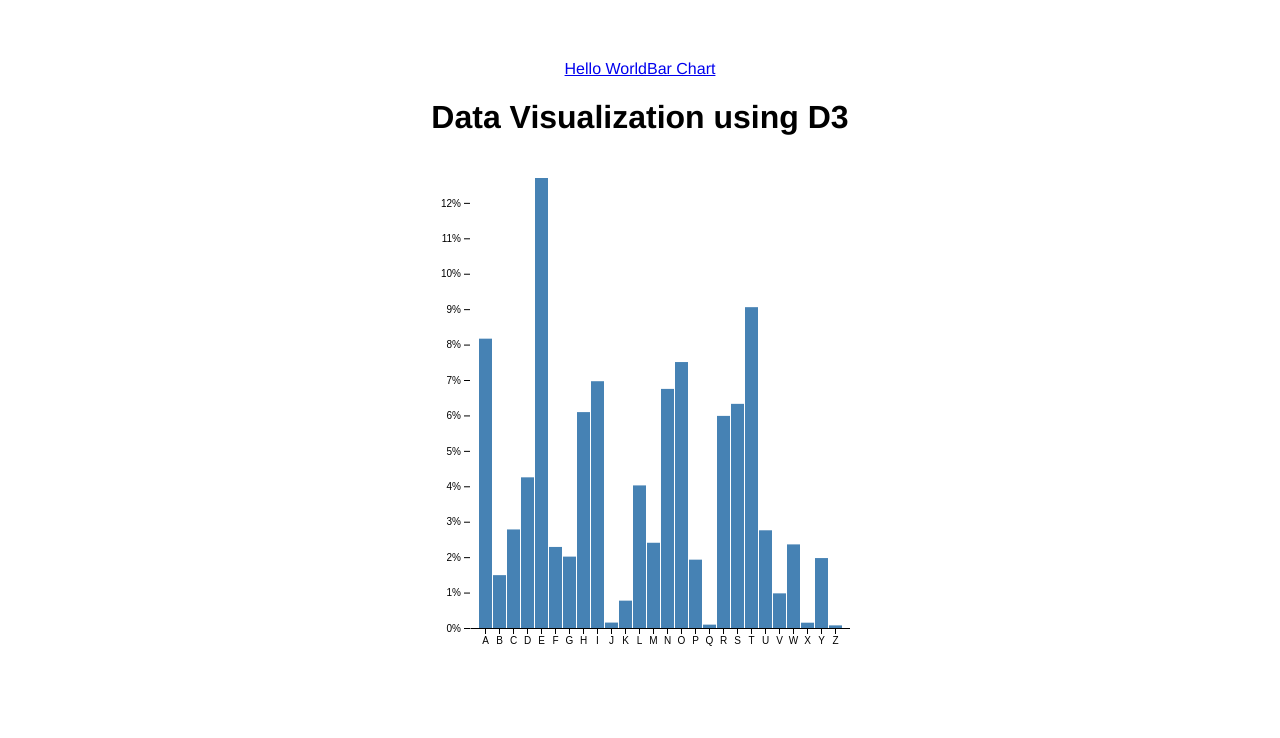
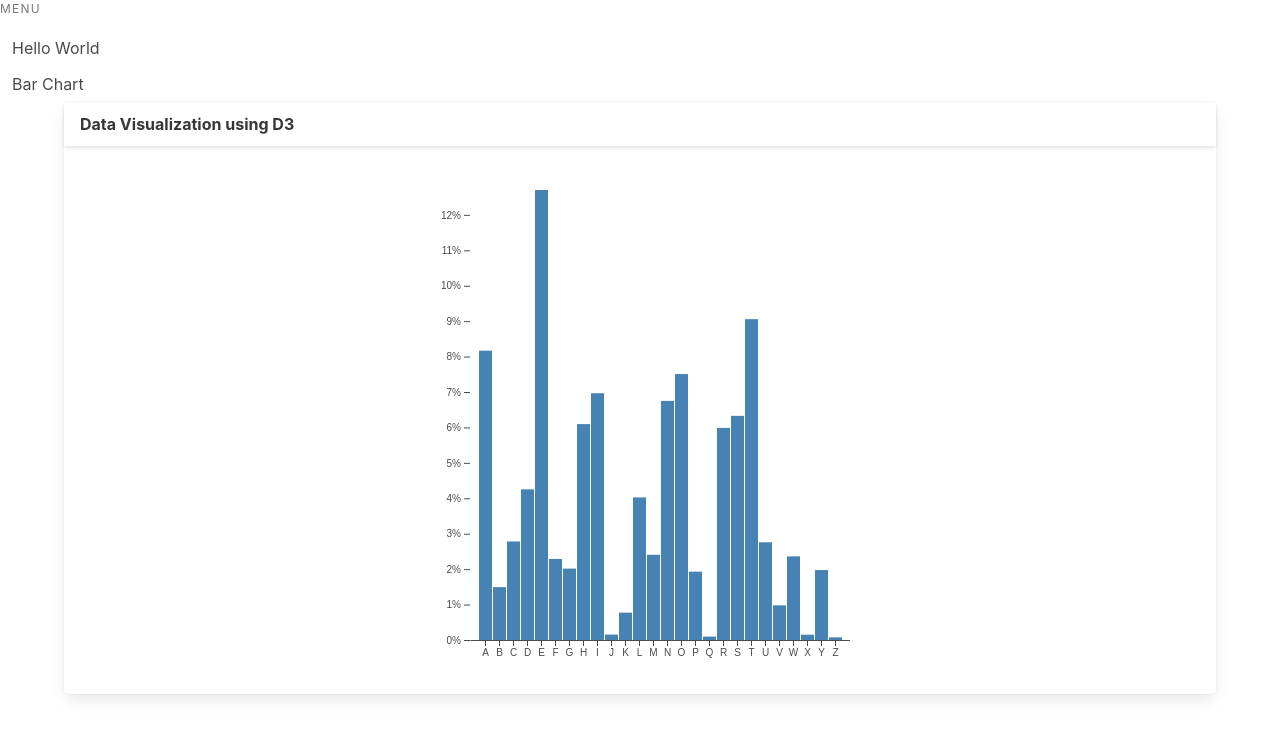
Before and after one commit to christiancrawford/d3-experiemental, a Vue app: page /barchart in a window 1280 px wide. Shown: the top 738 px of the page. Built offline with nearby package versions, Linux system fonts and the light colour scheme.

Commit message:
Christian | update packages, add buefy ui kit

```diff
--- a/package.json
+++ b/package.json
@@ -8,6 +8,7 @@
     "lint": "vue-cli-service lint"
   },
   "dependencies": {
+    "buefy": "^0.8.12",
     "core-js": "^3.6.4",
     "d3": "^5.15.0",
     "node-sass": "^4.13.1",
--- a/public/index.html
+++ b/public/index.html
@@ -1,15 +1,23 @@
 <!DOCTYPE html>
 <html lang="en">
   <head>
-    <meta charset="utf-8">
-    <meta http-equiv="X-UA-Compatible" content="IE=edge">
-    <meta name="viewport" content="width=device-width,initial-scale=1.0">
-    <link rel="icon" href="<%= BASE_URL %>favicon.ico">
+    <meta charset="utf-8" />
+    <meta http-equiv="X-UA-Compatible" content="IE=edge" />
+    <meta name="viewport" content="width=device-width,initial-scale=1.0" />
+    <link rel="icon" href="<%= BASE_URL %>favicon.ico" />
+    <link
+      rel="stylesheet"
+      href="https://use.fontawesome.com/releases/v5.2.0/css/all.css"
+    />
     <title><%= htmlWebpackPlugin.options.title %></title>
   </head>
   <body>
     <noscript>
-      <strong>We're sorry but <%= htmlWebpackPlugin.options.title %> doesn't work properly without JavaScript enabled. Please enable it to continue.</strong>
+      <strong
+        >We're sorry but <%= htmlWebpackPlugin.options.title %> doesn't work
+        properly without JavaScript enabled. Please enable it to
+        continue.</strong
+      >
     </noscript>
     <div id="app"></div>
     <!-- built files will be auto injected -->
--- a/src/App.vue
+++ b/src/App.vue
@@ -1,8 +1,12 @@
 <template>
   <div id="app">
-    <router-link to="/">Hello World</router-link>
-    <router-link to="/barchart">Bar Chart</router-link>
-    <router-view :data="loadData" />
+    <b-menu>
+      <b-menu-list label="Menu">
+        <router-link to="/" label>Hello World</router-link>
+        <router-link to="/barchart">Bar Chart</router-link>
+        <router-view :data="loadData" />
+      </b-menu-list>
+    </b-menu>
   </div>
 </template>
 
@@ -35,10 +39,6 @@ export default {
 
 <style>
 #app {
-  font-family: "Avenir", Helvetica, Arial, sans-serif;
-  -webkit-font-smoothing: antialiased;
-  -moz-osx-font-smoothing: grayscale;
-  text-align: center;
-  margin-top: 60px;
+
 }
 </style>
--- a/src/components/BarChart.vue
+++ b/src/components/BarChart.vue
@@ -1,7 +1,15 @@
 <template>
-  <div>
-    <h1>Data Visualization using D3</h1>
-    <svg :style="{ width: width, height: height }" v-html="output" />
+  <div class="container">
+    <div class="card">
+      <header class="card-header">
+        <h1 class="card-header-title has-text-centered">Data Visualization using D3</h1>
+      </header>
+      <div class="card-content">
+        <div class="content">
+          <svg :style="{ width: width, height: height }" v-html="output" />
+        </div>
+      </div>
+    </div>
   </div>
 </template>
 
@@ -91,7 +99,9 @@ export default {
 
 <style>
 svg {
+  display: block;
   font-size: 10px;
   text-anchor: end;
+  margin: auto;
 }
 </style>
--- a/src/main.js
+++ b/src/main.js
@@ -1,7 +1,10 @@
 import Vue from "vue";
 import App from "./App.vue";
 import router from "./router";
+import Buefy from "buefy";
+import "buefy/dist/buefy.css";
 
+Vue.use(Buefy);
 Vue.config.productionTip = false;
 
 new Vue({
```
Also changed, not shown: 1 other file (tests, documents, lock files or other folders).
